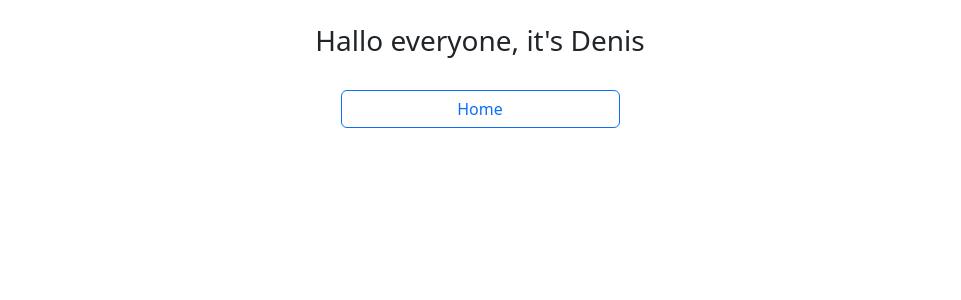
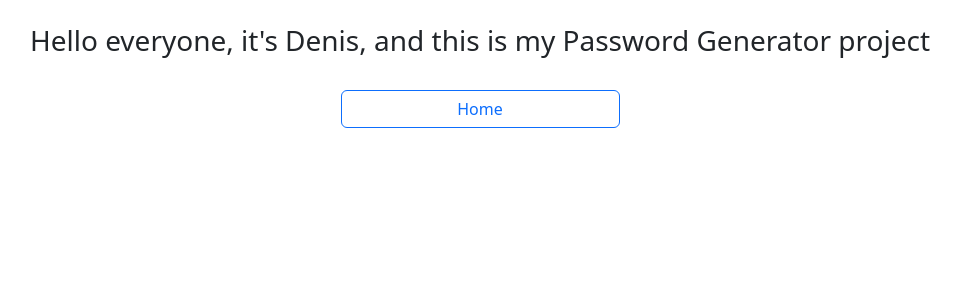
Before and after one commit to diserdyuk/django5-password-generator, a Django app: page /about in a window 1280 px wide. Shown: the top 300 px of the page, without its empty margins (160-1121 px from the left). Run offline with Django 5.2, Linux system fonts and the light colour scheme.

Commit message:
Changed text on the about page

```diff
--- a/generator/templates/generator/about.html
+++ b/generator/templates/generator/about.html
@@ -13,7 +13,7 @@
     <div class="container text-center">
 
         <br>
-        <h3>Hallo everyone, it's Denis</h3>
+        <h3>Hello everyone, it's Denis, and this is my Password Generator project</h3>
         <br>
 
         <div class="d-grid gap-2 col-3 mx-auto">
```
